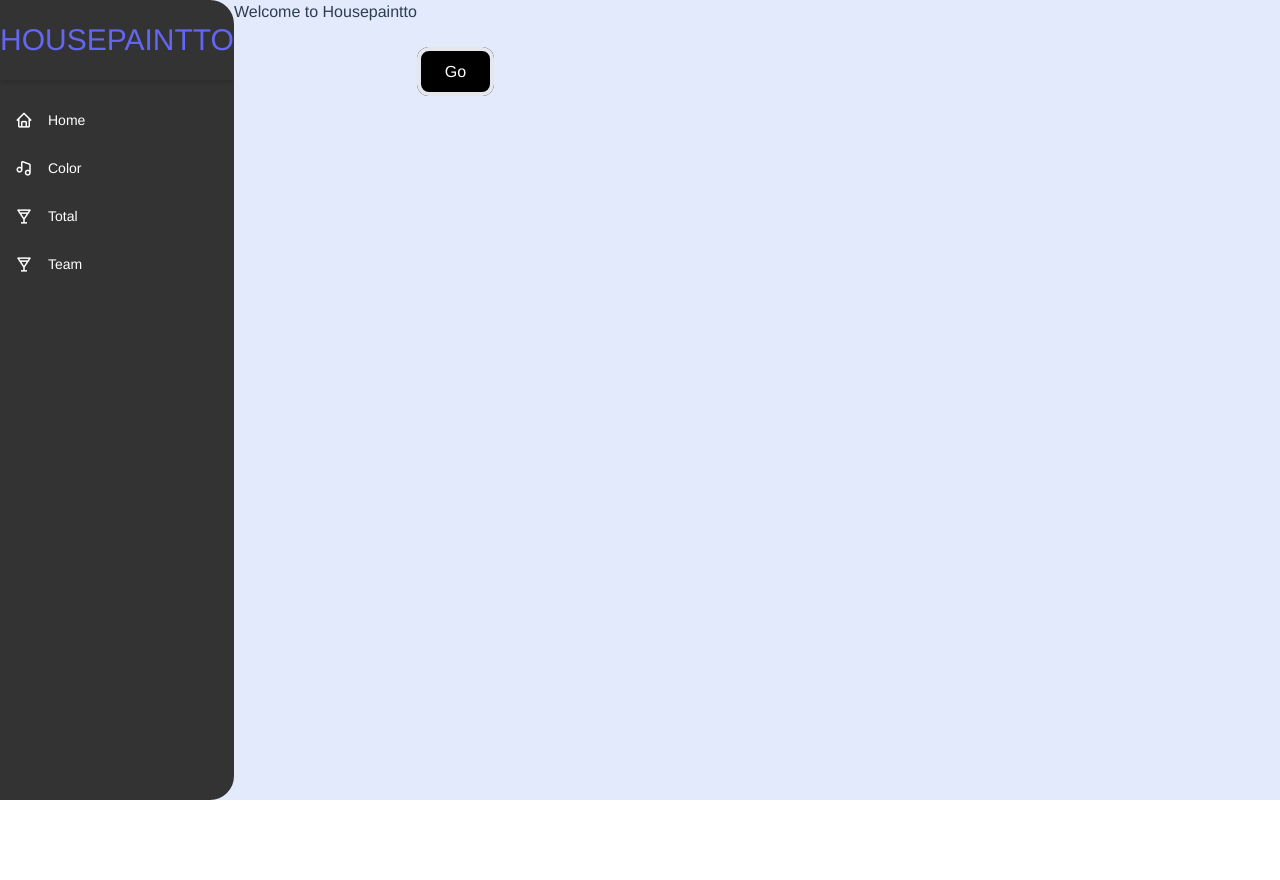
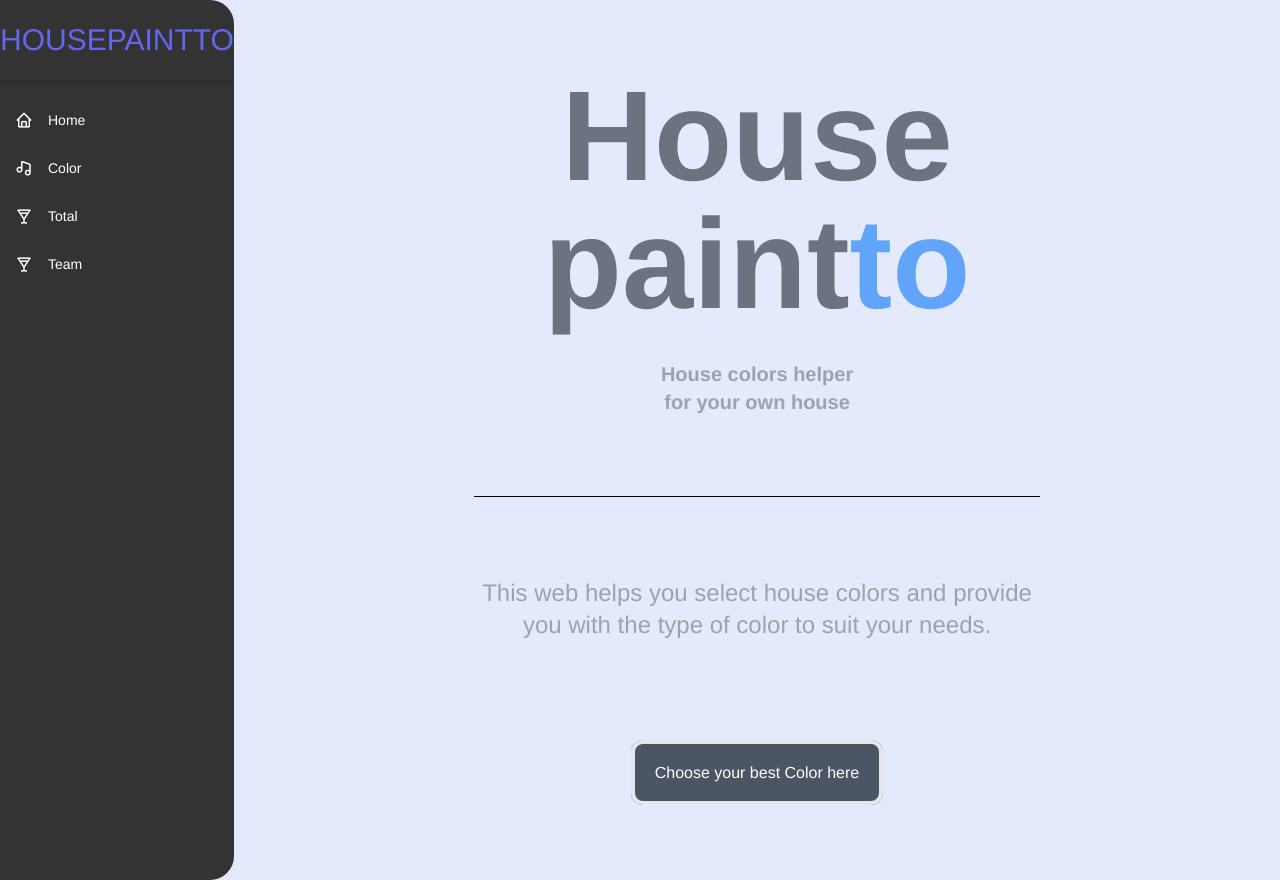
Before and after one commit to Bobby-Groups/front-end-project-int221, a Vue app: page /#/ in a window 1280 px wide. Before the commit the page ends 800 px from the top, so only its background shows below. Built offline with nearby package versions, Linux system fonts and the light colour scheme.

Commit message:
[ADD] addImge method

```diff
--- a/src/views/About.vue
+++ b/src/views/About.vue
@@ -4,7 +4,7 @@
     href="https://unpkg.com/boxicons@2.0.7/css/boxicons.min.css"
   />
   <div class="flex flex-row" v-for="myteam of team" :key="myteam.id">
-  <div class="mt-10 min-w-full">
+  <div class="mt-10 mx-10 min-w-full">
     <div class="p-3 bg-white rounded-xl">
       <div class="flex justify-between w-full">
         <img id="teamPic" :src="myteam.img" />
--- a/src/views/Home.vue
+++ b/src/views/Home.vue
@@ -1,10 +1,27 @@
 <template>
-  <div class="flex justify-center min-h-screen">
-    <p>Welcome to Housepaintto</p>
-    <p></p>
+<link
+    rel="stylesheet"
+    href="https://cdnjs.cloudflare.com/ajax/libs/animate.css/4.1.1/animate.min.css"
+  />
+  <div class="mx-60 my-10 flex flex-col min-h-screen">
+     <div class="col-span-12 sm:col-span-12 md:col-span-12 lg:col-span-8 xxl:col-span-12">
+                    <div class="w-full" id="underline">
+                        <h1 class="text-7xl sm:text-8xl lg:text-8xl xl:text-9xl text-gray-500 font-bold my-8 animate__animated animate__backInDown">House<br>
+                            paint<span class="text-blue-400">to</span></h1>
+                        <p class="text-xl text-gray-400 font-semibold animate__animated animate__backInUp">House colors helper<br> for your own house</p>
+                    </div>
+                </div>
+    <div>
 
-    <div class="mt-10 py-5">
-    <router-link to="color"  class="py-3 px-6 border-4 bg-black text-white rounded-xl">Go</router-link>
+    </div>
+
+    <div class="my-20 text-gray-400 text-2xl animate__animated animate__backInUp">
+    <p>This web helps you select house colors and provide you with the type of color to suit your needs.</p>
+
+    </div>
+
+    <div class="my-10">
+    <router-link to="color"  class="p-5 border-4 bg-gray-600 text-white rounded-xl">Choose your best Color here</router-link>
     </div>
   </div>
 </template>
@@ -19,3 +36,10 @@ export default {
   }
 }
 </script>
+
+<style>
+#underline{
+  padding-bottom: 5rem;
+  border-bottom: 1px black solid;
+}
+</style>
--- a/src/vuex/store.js
+++ b/src/vuex/store.js
@@ -18,7 +18,8 @@ export default new Vuex.Store({
         date:"",
         type_id:0
         },
-        typeId:0
+        typeId:0,
+        img: ""
     },
     mutations: {
         UPDATE_PRODUCT_COLOR (state, payload) {
@@ -28,6 +29,9 @@ export default new Vuex.Store({
             state.product.type_id = value
            //  console.log(state.typeId);
            },
+           UPDATE_IMAGE(state,payload){
+            state.product.images = payload
+        },
           UPDATE_PRODUCT_BRAND_TYPE (state, payload) {
             // state.products.push(payload2);
             state.product.brand = payload
@@ -38,6 +42,7 @@ export default new Vuex.Store({
             var yyyy = today.getFullYear();
             today = yyyy + '-' + mm + '-' + dd;
             state.product.date = today
+            // state.product.images = state.img
             state.product.type_id = state.typeId
           },
           SET_PRODUCT(state){
@@ -45,6 +50,7 @@ export default new Vuex.Store({
            state.products.push(state.product)
 
         },
+
 
     },
     actions:{
@@ -59,6 +65,9 @@ export default new Vuex.Store({
         },
         addTypeId(context,value){
             context.commit('UPDATE_TYPEID',value)
+        },
+        addImage(context,value){
+            context.commit('UPDATE_IMAGE',value)
         }
 
     },
```
Also changed, not shown: src/views/Finish.vue (deleted).
